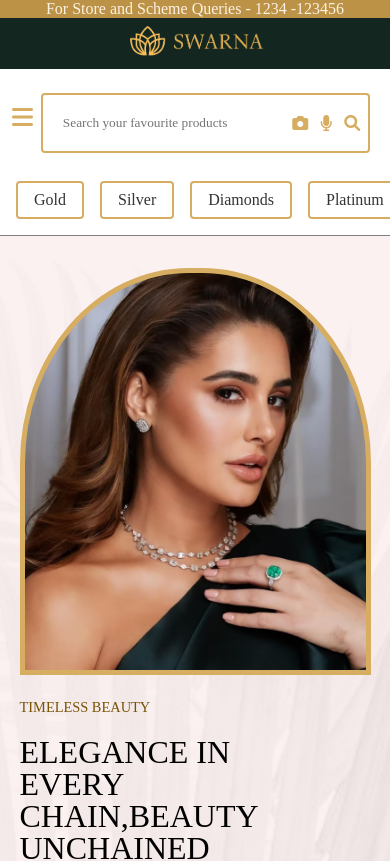
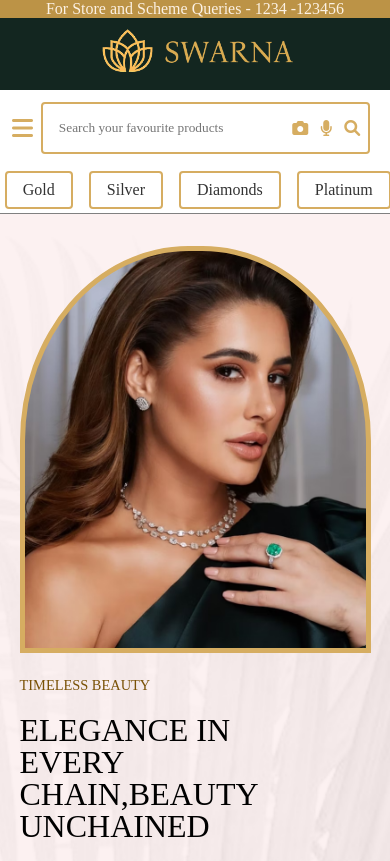
Before and after one commit to sari-rahul/Swarna, a React (Create React App) app: page / in a window 390 px wide. Shown: the top 861 px of the page. Built offline with nearby package versions, Linux system fonts and the light colour scheme; a web font is replaced by a local one.

Commit message:
Made minor changes on mobile navbar and genZ section

```diff
--- a/src/components/GenZ/GenZ.css
+++ b/src/components/GenZ/GenZ.css
@@ -75,7 +75,7 @@
     flex-direction: column;
 }
 .genZ-section .heading-section{
-    width: 100%;
+    width: 90%;
     height: 35%;
 
     justify-content: flex-start;
--- a/src/components/Navbar/Navbar.css
+++ b/src/components/Navbar/Navbar.css
@@ -142,6 +142,7 @@
 }
 
 .signup-btn {
+  width: 50%;
   padding: 0.5rem 1rem;
   background-color: var(--primary-green);
   color: var(--bcg-pink);
@@ -208,7 +209,7 @@
 }
 .navbar-mobile .search-bar input{
     width: 100%;
-    padding: 12px;
+    padding: 8px;
     border: none;
 }
 .navbar-mobile .search-bar .icon-section{
@@ -295,14 +296,16 @@
     border-radius: 4px;
     width: 90%;
     margin: auto;
-    margin-top: 12px;
     padding: 8px;
 
 }
 .navbar-mobile .search-bar input{
     width: 100%;
-    padding: 12px;
+    padding: 8px;
     border: none;
+}
+.navbar-mobile .search-bar input:focus-visible{
+    outline: none;
 }
 .navbar-mobile .search-bar i{
     color: var(--gold);
@@ -319,7 +322,7 @@
   flex-direction: row;
   white-space: nowrap;
   gap: 1rem;
-  padding: 1rem;
+  padding: 0.3rem;
 }
 
 .scroll-menu a {
@@ -343,7 +346,7 @@
 
 @media (max-width: 480px) {
 .logo-section img{
-    width: 70%;
+    width: 100%;
 }
 .bannersection-innercontainer {
     height: 100vh;
--- a/src/components/Navbar/Navbar.js
+++ b/src/components/Navbar/Navbar.js
@@ -85,6 +85,8 @@ const Navbar = ({setShowLogin , isLoggedIn}) => {
       <div className={`side-menu ${menuOpen ? 'open' : ''}`}>
         <button className="close-btn" onClick={() => setMenuOpen(false)}>×</button>
         <ul>
+          {isLoggedIn ? (
+            <>
               <li>
                 <Link to="/Profile">
                   <i className="fa-solid fa-user"></i> Profile
@@ -93,9 +95,12 @@ const Navbar = ({setShowLogin , isLoggedIn}) => {
               <li><i className="fa-solid fa-heart"></i> Liked</li>
               <li><i className="fa-solid fa-location-dot"></i> Location</li>
               <li><i className="fa-solid fa-cart-shopping"></i> Cart</li>
+            </>
+          ) :(
             <li>
               <button className="signup-btn" onClick={()=>setShowLogin(true)}>Signup</button>
             </li>
+          ) }
         </ul>
       </div>
       {/* Backdrop */}
```
Lines whose indentation alone changed are shown as unchanged.
